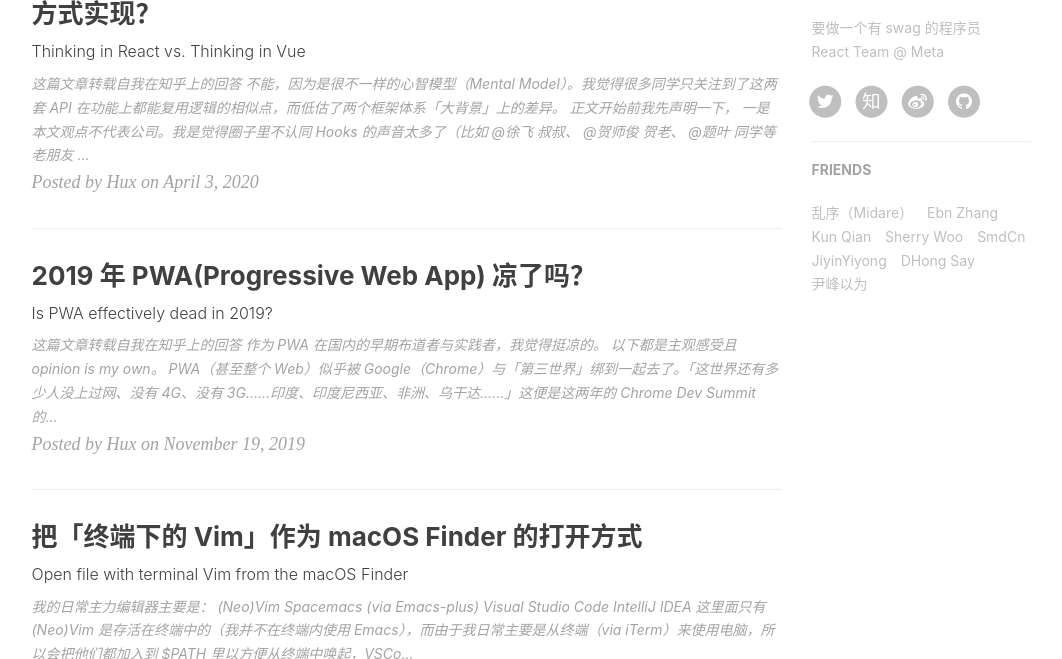
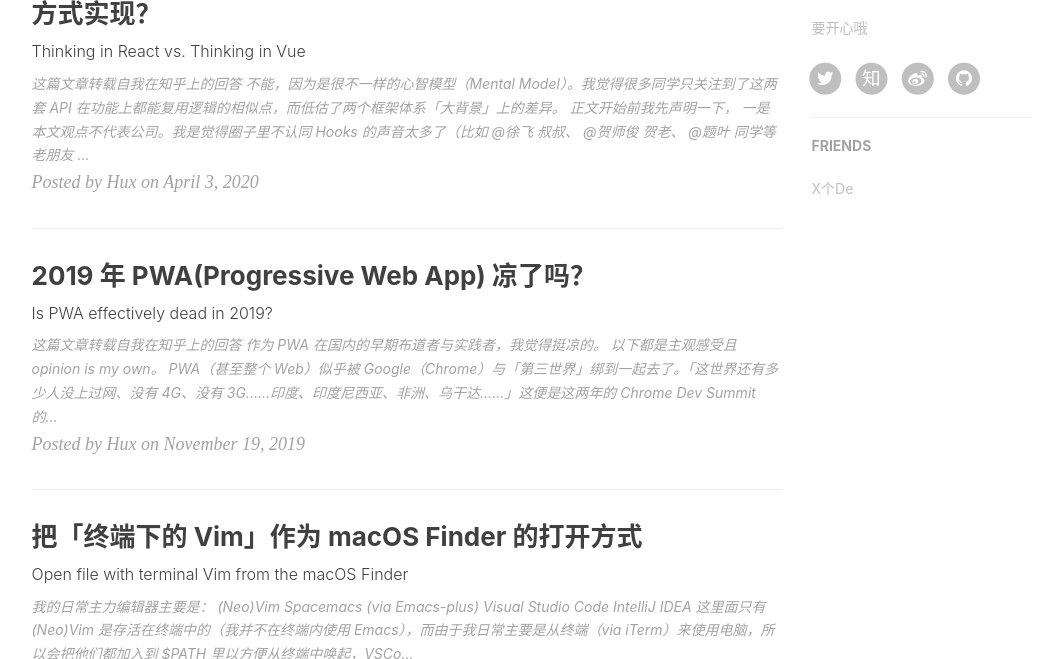
Before and after one commit to ifbear/ifbear.github.io, a Jekyll site: the page built from index.html, in a window 1280 px wide and 900 px high, scrolled down 789 px, cut to the strip 241-900 px from the top of the window. Shown: the whole strip, without its empty margins (136-1198 px from the left). Built offline with Jekyll 4.4.1, drawn with Linux system fonts in a browser that asks for light colours; nearby versions of some CDN libraries; the list of posts is cut into pages by our own code; comment, search, counter and statistics services are not loaded; some of the changed text lies outside the part shown.

Commit message:
update config.xml

```diff
--- a/_config.yml
+++ b/_config.yml
@@ -1,11 +1,11 @@
 # Site settings
-title: Hux Blog
-SEOTitle: 黄玄的博客 | Hux Blog
+title: koala Blog
+SEOTitle: koala的博客 | koala Blog
 header-img: img/home-bg.jpg
-email: huxpro@gmail.com
-description: "这里是 @Hux黄玄 的个人博客，与你一起发现更大的世界 | 要做一个有 swag 的程序员"
-keyword: "黄玄, Hux黄玄, Hux, 鬼栈, huxpro, @huxpro, 黄玄的博客, Hux Blog, 博客, 个人网站, 互联网, Web, JavaScript, React, React Native, 前端, 设计"
-url: "https://huangxuan.me" # your host, for absolute URL
+email: sundexiong@hotmail.com
+description: "这里是 @koala 的个人博客，与你一起开启逗比的世界"
+keyword: "X个De, 孙德雄, koala, 鬼栈, 孙德雄的博客, koala Blog, 博客, 个人网站, 互联网, Web, JavaScript, React, React Native, 前端, iOS, Objective-C, Swift"
+url: "https://koala.github.io/" # your host, for absolute URL
 baseurl: "" # for example, '/blog' if your blog hosted on 'host/blog'
 
 # Publish posts or collection documents with a future date.
@@ -74,7 +74,7 @@
 
 # Sidebar settings
 sidebar: true # whether or not using Sidebar.
-sidebar-about-description: "要做一个有 swag 的程序员 <br> React Team @ Meta"
+sidebar-about-description: "要开心哦"
 sidebar-avatar: https://github.com/Huxpro.png # use absolute URL, seeing it's used in both `/` and `/about/`
 
 # Featured Tags
@@ -91,12 +91,5 @@
 # Friends
 friends:
   [
-    { title: "乱序（Midare）", href: "http://mida.re/" },
-    { title: "Ebn Zhang", href: "https://ebnbin.dev/" },
-    { title: "Kun Qian", href: "http://kunq.me" },
-    { title: "Sherry Woo", href: "https://sherrywoo.me/" },
-    { title: "SmdCn", href: "http://blog.smdcn.net" },
-    { title: "JiyinYiyong", href: "http://tiye.me/" },
-    { title: "DHong Say", href: "http://dhong.co" },
-    { title: "尹峰以为", href: "http://ingf.github.io/" },
+    { title: "X个De", href: "https://github.com/ii00ii" },
   ]
```
